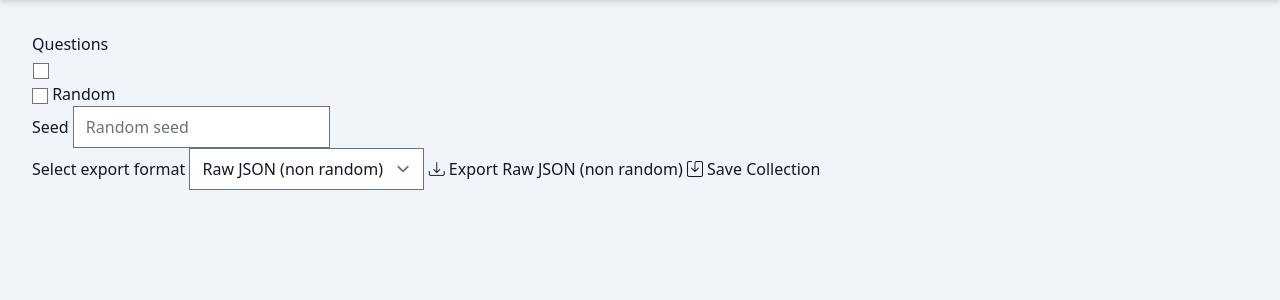
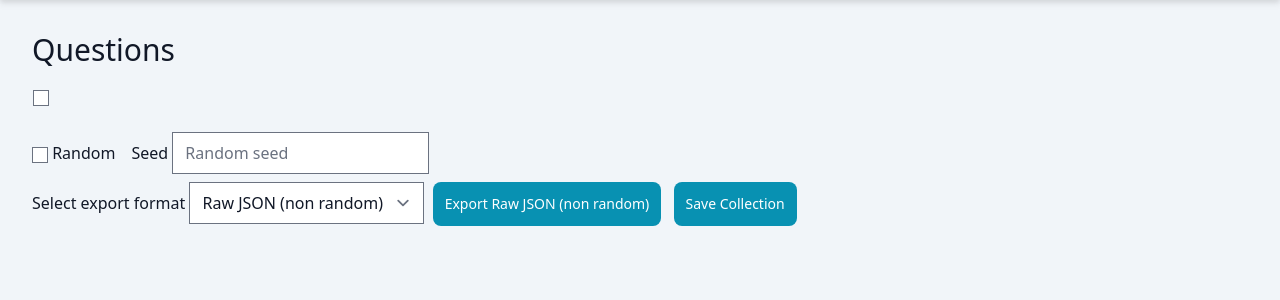
Before and after one commit to ProfSchimd/quiz-app, a Django app: page /question/list in a window 1280 px wide. Shown: the part 76-376 px from the top of the page. Run offline with Django 4.2, Linux system fonts and the light colour scheme; the visitor is signed in with stand-in values (Sample User, id 1); data that the repository does not hold is empty; some libraries are stand-ins or nearby versions.

Commit message:
More work on Tailwind CSS porting.
Ported most of the `question/list` view through styling of
question_list.html and question_list_as_table.html templates. We also
slightly changed the layout.

```diff
--- a/quiz_app/templates/QuizApp/question/question_list.html
+++ b/quiz_app/templates/QuizApp/question/question_list.html
@@ -5,7 +5,7 @@
 <script src="{% static '/js/question_show.js' %}"></script>
 {% endblock %}
 {% block content %}
-<h1>Questions</h1>
+<h1 class="text-3xl">Questions</h1>
 <form method="post">
     {% csrf_token %}
 
@@ -14,15 +14,23 @@
     {% endblock %}
 
     <fieldset>
-        <div class="grid">
-            <label for="randomCheck">
+        <div class="py-2 flex items-center space-x-4">
+            <!-- <div class="flex items-center">
+                <div class="w-1/2 flex items-center">
+                    <input id="remember-me" type="checkbox" class="mt-1 mr-2" />
+                    <label for="remember-me">Remember me!</label>
+                </div>
+                <button class="ml-auto w-1/2 bg-gray-800 text-white p-2 rounded font-semibold hover:bg-gray-900" type="submit">Log In</button>
+            </div> -->
+
+            <div>
                 <input id="randomCheck" name="random" type="checkbox" role="switch">
-                Random
-            </label>
-            <label for="randomSeed">
-                Seed
+                <label for="randomCheck">Random</label>
+            </div>
+            <div>
+                <label for="randomSeed">Seed</label>
                 <input id="randomSeed" name="seed" type="text" placeholder="Random seed" disabled required>
-            </label>
+            </div>
         </div>
         <!-- <input type="hidden" name="format" id="formatField" value="json"> -->
         <label for="formatSelector">
@@ -39,8 +47,8 @@
 
         </label>
 
-        <button id="exportButton" formaction={% url 'question_export' %} class="bi bi-download" role="button"> Export Raw JSON</button>
-        <button formaction={% url 'collection_from_questions' %} class="bi bi-save"> Save Collection</button>
+        <button class="text-white bg-cyan-600 hover:bg-cyan-700 focus:ring-4 a:ring-cyan-200 font-medium rounded-lg text-sm mx-1 p-3 text-center" id="exportButton" formaction={% url 'question_export' %} class="bi bi-download" role="button"> Export Raw JSON</button>
+        <button class="text-white bg-cyan-600 hover:bg-cyan-700 focus:ring-4 a:ring-cyan-200 font-medium rounded-lg text-sm mx-1 p-3 text-center" formaction={% url 'collection_from_questions' %} class="bi bi-save"> Save Collection</button>
     </fieldset>
 </form>
 {% endblock %}
--- a/quiz_app/templates/QuizApp/question/question_list_as_table.html
+++ b/quiz_app/templates/QuizApp/question/question_list_as_table.html
@@ -1,14 +1,18 @@
-<table id="questionList" role="grid">
-    <tr><td><input id="allSelector" type="checkbox"></td></tr>
+<table class="w-full" id="questionList" role="grid">
+
+    <tr><td class="py-4"><input id="allSelector" type="checkbox"></td></tr>
     {% for q in questions %}
-    <tr>
-        <td><input name="id_{{ q.id }}" type="checkbox"></td>
-        <td>{{ q.id }} ({{ q.get_question_type_display.0 }})</td>
+    <tr class="even:bg-slate-300 odd:bg-slate-200 dark:odd:bg-slate-900 dark:even:bg-slate-600">
+        <td class="px-3 py-8"><span class="p-1 text-xs rounded-full bg-slate-400 dark:bg-slate-500 text-white">{{ q.id }}</span></td>
+        <td ><input name="id_{{ q.id }}" type="checkbox"></td>
+        <td class="text-xs px-2">{{ q.get_question_type_display.0 }}</td>
         <td>
-            <details>
-                <summary>{{ q.get_html_display_text | safe }}</summary>
-                <b>Options: </b>
-                <ul>
+            <details class="p-2">
+
+                <summary>Text:<p class="pl-4">{{ q.get_html_display_text | safe }}</p></summary>
+                <div class="pl-4 mt-1">
+                <b>Options</b>
+                <ul class="pl-2">
                     {% for o in q.text_and_keys.options %}
                     <li>{{ o }}</li>
                     {% endfor %}
@@ -16,12 +20,13 @@
                 <p>
                     <b>Key: </b> <code>{{ q.text_and_keys.correct }}</code>
                 </p>
+                </div>
             </details>
         </td>
 
         <td>
             {% for t in q.tags.all %}
-            <code>#{{ t }}</code>
+            <a href="{% url 'question_list' %}?tag={{ t }}" target="_blank"><code class="text-sm bg-gray-300 p-2 text-gray-500 hover:bg-gray-400 rounded-lg">#{{ t }}</code></a>
             {% endfor %}
         </td>
     </tr>
```
